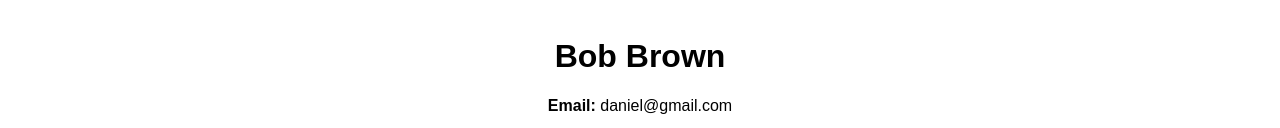
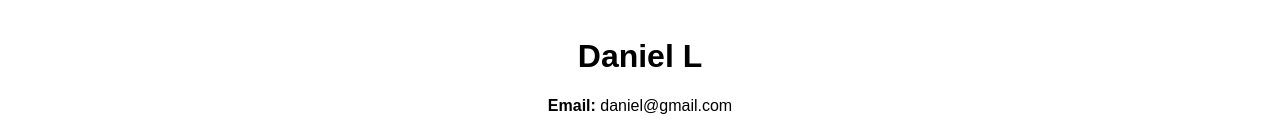
Before and after one commit to MS-092/2702325962_assignment2, a plain HTML site: page profiles/profile4.html in a window 1280 px wide. Shown: the part 185-313 px from the top of the page. Drawn offline with Linux system fonts and the light colour scheme.

Commit message:
Update profile4.html

```diff
--- a/profiles/profile4.html
+++ b/profiles/profile4.html
@@ -20,7 +20,7 @@
     </header>
     <main>
         <img src="../images/Daniel.jpg" alt="Daniel" class="profile-image">
-        <h1>Bob Brown</h1>
+        <h1>Daniel L</h1>
         <p><strong>Email:</strong> daniel@gmail.com</p>
         <p><strong>Role:</strong> Full Stack Dev</p>
         <div class="rating">
```
